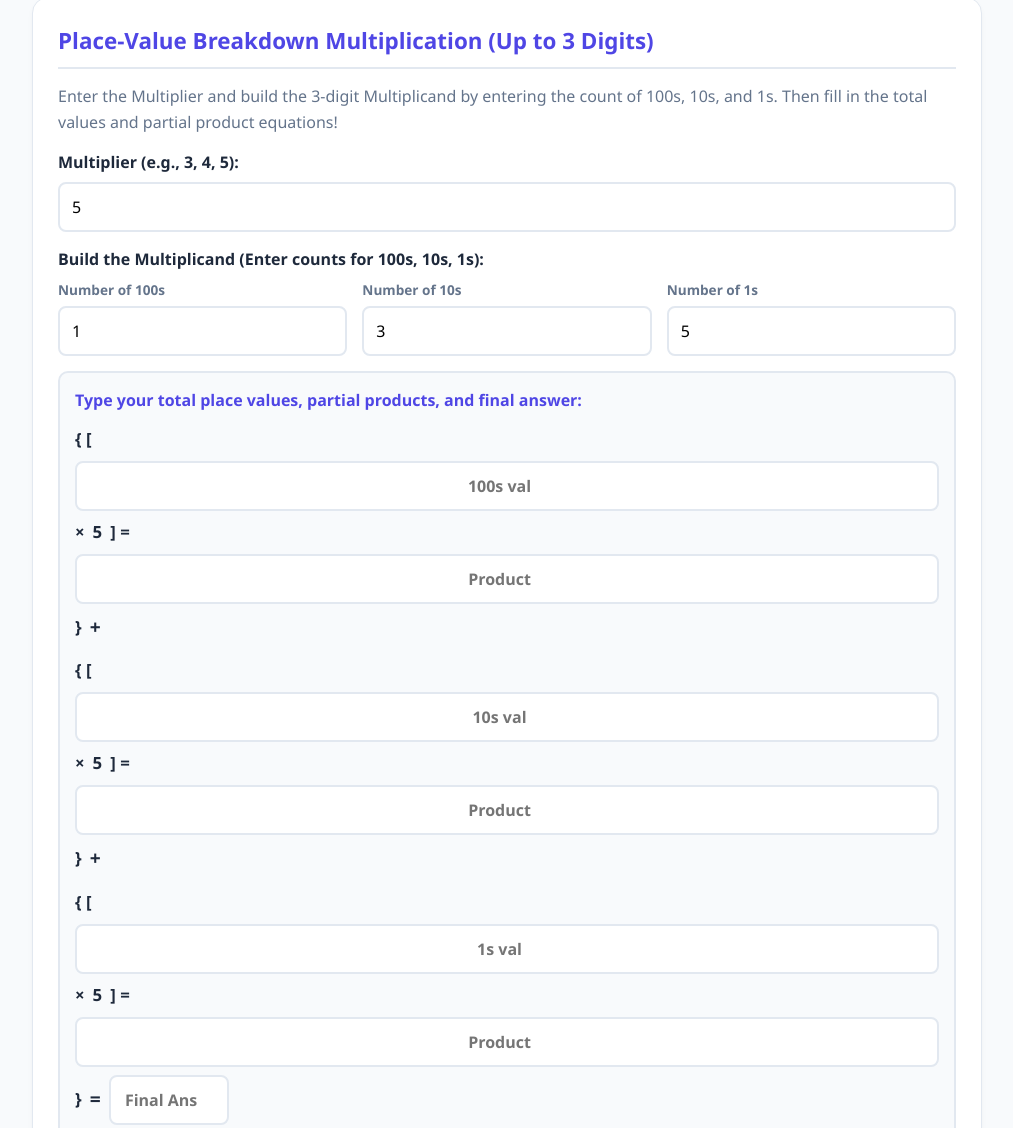
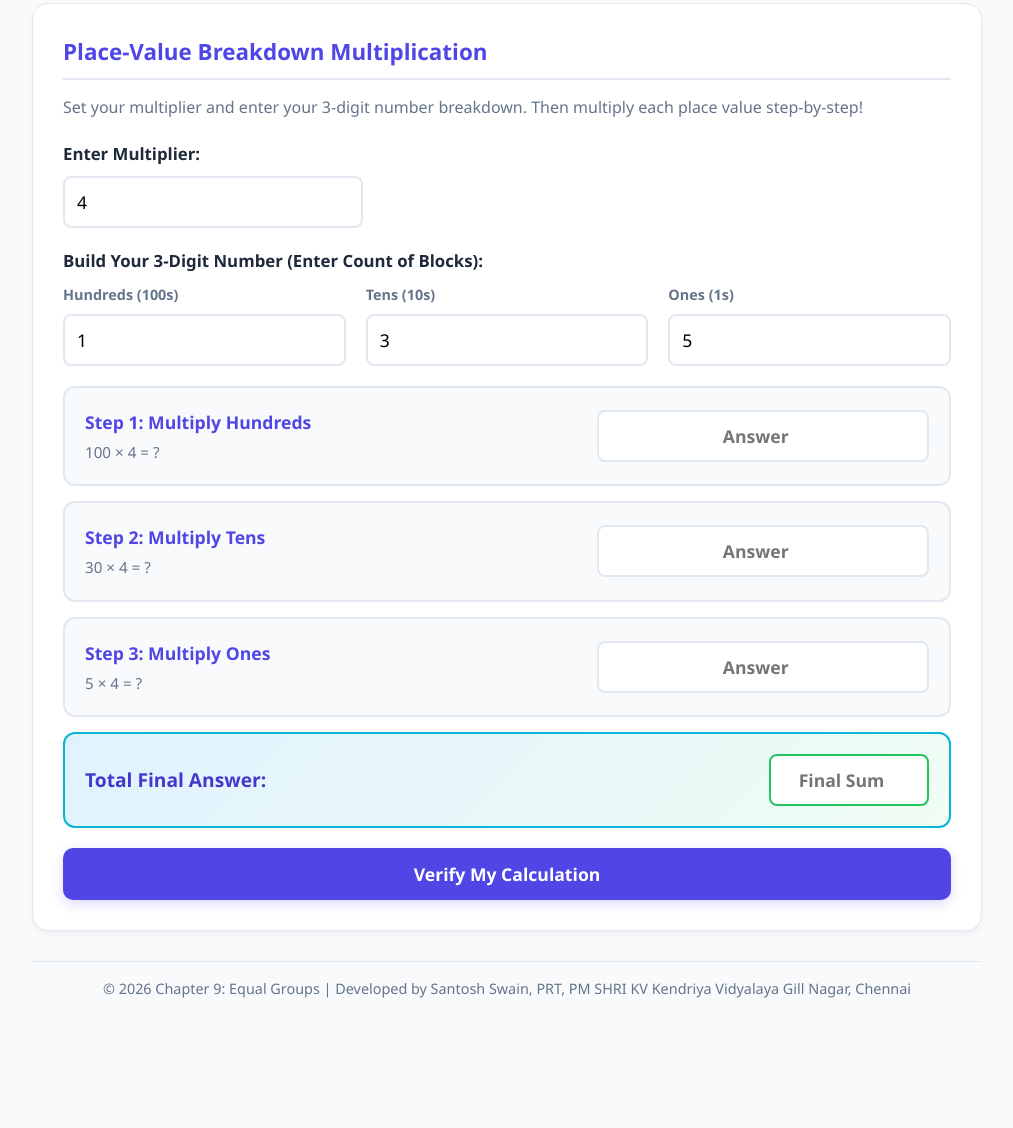
Before and after one commit to swainsantosh850-ctrl/equal-groups-app, a plain HTML site: page index.html in a window 1280 px wide. Shown: the part 265-1393 px from the top of the page, without its empty margins (133-1146 px from the left). After the commit the page ends 1285 px from the top, so only its background shows below. Drawn offline with Linux system fonts and the light colour scheme.

Commit message:
Update index.html

```diff
--- a/index.html
+++ b/index.html
@@ -60,7 +60,7 @@
 
         .nav-tabs {
             display: flex;
-            gap: 10px;
+            gap: 12px;
             margin-bottom: 20px;
             flex-wrap: wrap;
             justify-content: center;
@@ -69,11 +69,11 @@
         .tab-btn {
             background: var(--card-bg);
             border: 2px solid var(--border);
-            padding: 10px 18px;
-            font-size: 0.95rem;
+            padding: 12px 22px;
+            font-size: 1rem;
             font-weight: 600;
             color: var(--text-muted);
-            border-radius: 10px;
+            border-radius: 12px;
             cursor: pointer;
             transition: all 0.2s ease;
         }
@@ -88,7 +88,7 @@
         .card {
             background: var(--card-bg);
             border-radius: 16px;
-            padding: 25px;
+            padding: 30px;
             box-shadow: 0 4px 6px -1px rgba(0, 0, 0, 0.05);
             border: 1px solid var(--border);
             margin-bottom: 20px;
@@ -108,14 +108,15 @@
         }
 
         .input-group {
-            margin-bottom: 15px;
+            margin-bottom: 20px;
         }
 
         label {
             display: block;
             font-weight: 600;
-            margin-bottom: 6px;
+            margin-bottom: 8px;
             color: var(--text-main);
+            font-size: 1.05rem;
         }
 
         input[type="number"] {
@@ -123,9 +124,10 @@
             padding: 12px;
             border: 2px solid var(--border);
             border-radius: 8px;
-            font-size: 1rem;
+            font-size: 1.1rem;
             outline: none;
             transition: border-color 0.2s;
+            background: #fff;
         }
 
         input[type="number"]:focus {
@@ -135,49 +137,88 @@
         .row-inputs {
             display: grid;
             grid-template-columns: repeat(3, 1fr);
+            gap: 20px;
+        }
+
+        /* Clean Card-Style Breakdown Rows instead of confusing brackets */
+        .breakdown-steps-container {
+            display: flex;
+            flex-direction: column;
+            gap: 15px;
+            margin-top: 20px;
+        }
+
+        .step-card {
+            background: #f8fafc;
+            border: 2px solid var(--border);
+            border-radius: 12px;
+            padding: 20px;
+            display: grid;
+            grid-template-columns: 1.5fr 1fr;
+            align-items: center;
             gap: 15px;
         }
 
-        .equation-box {
-            background: #f8fafc;
-            border: 2px solid var(--border);
-            padding: 15px;
-            border-radius: 10px;
+        @media(max-width: 700px) {
+            .step-card {
+                grid-template-columns: 1fr;
+            }
+        }
+
+        .step-title {
+            font-size: 1.1rem;
+            font-weight: 700;
+            color: var(--primary);
+        }
+
+        .step-calculation {
+            display: flex;
+            align-items: center;
+            gap: 10px;
+            justify-content: flex-end;
+        }
+
+        .step-input {
+            width: 130px;
+            padding: 10px;
+            border: 2px solid var(--primary);
+            border-radius: 8px;
+            text-align: center;
+            font-size: 1.1rem;
+            font-weight: bold;
+            background: white;
+        }
+
+        .final-answer-card {
+            background: linear-gradient(135deg, #e0f2fe, #f0fdf4);
+            border: 2px solid var(--accent);
+            border-radius: 12px;
+            padding: 20px;
+            display: flex;
+            justify-content: space-between;
+            align-items: center;
             margin-top: 15px;
         }
 
-        .eq-row {
-            display: flex;
-            align-items: center;
-            gap: 8px;
-            margin-bottom: 15px;
-            flex-wrap: wrap;
-            font-size: 1.05rem;
-            font-weight: 600;
-        }
-
-        .eq-input {
-            width: 90px;
-            padding: 8px;
-            border: 2px solid var(--primary);
-            border-radius: 6px;
-            text-align: center;
-            font-size: 1rem;
-            font-weight: bold;
+        .final-answer-card label {
+            margin: 0;
+            font-size: 1.2rem;
+            color: var(--primary-dark);
         }
 
         button.action-btn {
             background: var(--primary);
             color: white;
             border: none;
-            padding: 12px 20px;
-            font-size: 1rem;
+            padding: 14px 20px;
+            font-size: 1.1rem;
             font-weight: 600;
-            border-radius: 8px;
+            border-radius: 10px;
             cursor: pointer;
             width: 100%;
             transition: background 0.2s;
-            margin-top: 10px;
+            margin-top: 20px;
+            box-shadow: 0 4px 12px rgba(79, 70, 229, 0.2);
         }
 
         button.action-btn:hover {
@@ -188,9 +229,9 @@
             margin-top: 20px;
             padding: 20px;
             background: #f1f5f9;
-            border-radius: 8px;
-            border-left: 4px solid var(--accent);
-            font-size: 1.05rem;
+            border-radius: 10px;
+            border-left: 5px solid var(--accent);
+            font-size: 1.1rem;
         }
 
         footer {
@@ -219,69 +260,69 @@
 
     <!-- MODULE 1: PLACE-VALUE BREAKDOWN -->
     <div id="breakdown" class="card active">
-        <h2>Place-Value Breakdown Multiplication (Up to 3 Digits)</h2>
-        <p style="margin-bottom: 15px; color: var(--text-muted);">Enter the Multiplier and build the 3-digit Multiplicand by entering the count of 100s, 10s, and 1s. Then fill in the total values and partial product equations!</p>
+        <h2>Place-Value Breakdown Multiplication</h2>
+        <p style="margin-bottom: 20px; color: var(--text-muted);">Set your multiplier and enter your 3-digit number breakdown. Then multiply each place value step-by-step!</p>
 
-        <div class="input-group">
-            <label for="bdMultiplier">Multiplier (e.g., 3, 4, 5):</label>
-            <input type="number" id="bdMultiplier" min="1" max="9" value="5" oninput="updateMultiplierDisplay()">
+        <div class="input-group" style="max-width: 300px;">
+            <label for="bdMultiplier">Enter Multiplier:</label>
+            <input type="number" id="bdMultiplier" min="1" max="9" value="4" oninput="updateBreakdownLabels()">
         </div>
 
-        <label>Build the Multiplicand (Enter counts for 100s, 10s, 1s):</label>
+        <label>Build Your 3-Digit Number (Enter Count of Blocks):</label>
         <div class="row-inputs input-group">
             <div>
-                <label style="font-size:0.85rem; color:var(--text-muted);">Number of 100s</label>
-                <input type="number" id="count100s" min="0" max="9" value="1">
+                <label style="font-size:0.9rem; color:var(--text-muted);">Hundreds (100s)</label>
+                <input type="number" id="count100s" min="0" max="9" value="1" oninput="updateBreakdownLabels()">
             </div>
             <div>
-                <label style="font-size:0.85rem; color:var(--text-muted);">Number of 10s</label>
-                <input type="number" id="count10s" min="0" max="9" value="3">
+                <label style="font-size:0.9rem; color:var(--text-muted);">Tens (10s)</label>
+                <input type="number" id="count10s" min="0" max="9" value="3" oninput="updateBreakdownLabels()">
             </div>
             <div>
-                <label style="font-size:0.85rem; color:var(--text-muted);">Number of 1s</label>
-                <input type="number" id="count1s" min="0" max="9" value="5">
+                <label style="font-size:0.9rem; color:var(--text-muted);">Ones (1s)</label>
+                <input type="number" id="count1s" min="0" max="9" value="5" oninput="updateBreakdownLabels()">
             </div>
         </div>
 
-        <div class="equation-box">
-            <p style="margin-bottom: 12px; font-weight: bold; color: var(--primary);">Type your total place values, partial products, and final answer:</p>
-
-            <!-- Row for 100s -->
-            <div class="eq-row">
-                <span>{ [</span>
-                <input type="number" class="eq-input" id="val100" placeholder="100s val">
-                <span>×</span>
-                <span class="displayMultiplier">5</span>
-                <span>] =</span>
-                <input type="number" class="eq-input" id="ans100" placeholder="Product">
-                <span>}</span>
-                <span style="font-size: 1.2rem; font-weight: bold;">+</span>
+        <div class="breakdown-steps-container">
+            <!-- Step 1: Hundreds -->
+            <div class="step-card">
+                <div>
+                    <div class="step-title">Step 1: Multiply Hundreds</div>
+                    <div id="desc100" style="color: var(--text-muted); font-size: 0.95rem; margin-top: 4px;">100 × 4 = ?</div>
+                </div>
+                <div class="step-calculation">
+                    <input type="number" class="step-input" id="ans100" placeholder="Answer">
+                </div>
             </div>
 
-            <!-- Row for 10s -->
-            <div class="eq-row">
-                <span>{ [</span>
-                <input type="number" class="eq-input" id="val10" placeholder="10s val">
-                <span>×</span>
-                <span class="displayMultiplier">5</span>
-                <span>] =</span>
-                <input type="number" class="eq-input" id="ans10" placeholder="Product">
-                <span>}</span>
-                <span style="font-size: 1.2rem; font-weight: bold;">+</span>
+            <!-- Step 2: Tens -->
+            <div class="step-card">
+                <div>
+                    <div class="step-title">Step 2: Multiply Tens</div>
+                    <div id="desc10" style="color: var(--text-muted); font-size: 0.95rem; margin-top: 4px;">30 × 4 = ?</div>
+                </div>
+                <div class="step-calculation">
+                    <input type="number" class="step-input" id="ans10" placeholder="Answer">
+                </div>
             </div>
 
-            <!-- Row for 1s -->
-            <div class="eq-row">
-                <span>{ [</span>
-                <input type="number" class="eq-input" id="val1" placeholder="1s val">
-                <span>×</span>
-                <span class="displayMultiplier">5</span>
-                <span>] =</span>
-                <input type="number" class="eq-input" id="ans1" placeholder="Product">
-                <span>}</span>
-                <span style="font-size: 1.2rem; font-weight: bold;">=</span>
-                <input type="number" class="eq-input" id="ansFinal" placeholder="Final Ans" style="width: 120px;">
+            <!-- Step 3: Ones -->
+            <div class="step-card">
+                <div>
+                    <div class="step-title">Step 3: Multiply Ones</div>
+                    <div id="desc1" style="color: var(--text-muted); font-size: 0.95rem; margin-top: 4px;">5 × 4 = ?</div>
                 </div>
+                <div class="step-calculation">
+                    <input type="number" class="step-input" id="ans1" placeholder="Answer">
+                </div>
+            </div>
+        </div>
+
+        <!-- Final Answer Box -->
+        <div class="final-answer-card">
+            <label for="ansFinal"><strong>Total Final Answer:</strong></label>
+            <input type="number" class="step-input" id="ansFinal" placeholder="Final Sum" style="width: 160px; border-color: var(--success);">
         </div>
 
         <button class="action-btn" onclick="verifyBreakdownAnswer()">Verify My Calculation</button>
@@ -292,31 +333,45 @@
     <!-- MODULE 2: DOUBLING & HALVING -->
     <div id="doubling" class="card">
         <h2>Doubling and Halving Mental Math Strategy</h2>
-        <p style="margin-bottom: 15px; color: var(--text-muted);">Pair an <strong>even multiplier</strong> with a <strong>multiple of 5</strong> (up to 3 digits). Type your half and double values to solve!</p>
+        <p style="margin-bottom: 20px; color: var(--text-muted);">Pair an <strong>even multiplier</strong> with a <strong>multiple of 5</strong>. Follow the clean steps below to solve easily!</p>
 
-        <div class="input-group">
-            <label for="dhEvenMultiplier">Even Multiplier (e.g., 4, 6, 8):</label>
+        <div class="row-inputs input-group">
+            <div>
+                <label for="dhEvenMultiplier">Even Multiplier:</label>
                 <input type="number" id="dhEvenMultiplier" min="2" max="8" step="2" value="4">
             </div>
-
-        <div class="input-group">
-            <label for="dhMultipleOf5">Number (Multiple of 5, up to 3 digits, e.g., 35, 125, 250):</label>
+            <div>
+                <label for="dhMultipleOf5">Number (Multiple of 5):</label>
                 <input type="number" id="dhMultipleOf5" min="5" max="995" step="5" value="35">
             </div>
+            <div></div>
+        </div>
 
-        <div class="row-inputs input-group" style="margin-top: 15px;">
+        <div class="breakdown-steps-container">
+            <div class="step-card">
                 <div>
-                <label for="inputHalf">Making Half (Multiplier ÷ 2):</label>
-                <input type="number" id="inputHalf" placeholder="Type half">
+                    <div class="step-title">1. Making Half</div>
+                    <div style="color: var(--text-muted); font-size: 0.95rem;">Divide the multiplier by 2</div>
                 </div>
+                <div class="step-calculation">
+                    <input type="number" class="step-input" id="inputHalf" placeholder="Half value">
+                </div>
+            </div>
+
+            <div class="step-card">
                 <div>
-                <label for="inputDouble">Making Double (Number × 2):</label>
-                <input type="number" id="inputDouble" placeholder="Type double">
+                    <div class="step-title">2. Making Double</div>
+                    <div style="color: var(--text-muted); font-size: 0.95rem;">Multiply the number by 2</div>
                 </div>
-            <div>
-                <label for="inputFinalAns">Final Answer:</label>
-                <input type="number" id="inputFinalAns" placeholder="Type final ans">
+                <div class="step-calculation">
+                    <input type="number" class="step-input" id="inputDouble" placeholder="Double value">
                 </div>
+            </div>
+        </div>
+
+        <div class="final-answer-card">
+            <label for="inputFinalAns"><strong>New Simplified Problem Product:</strong></label>
+            <input type="number" class="step-input" id="inputFinalAns" placeholder="Final Answer" style="width: 160px; border-color: var(--success);">
         </div>
 
         <button class="action-btn" onclick="verifyDoublingHalving()">Verify Strategy & Explanation</button>
@@ -338,11 +393,19 @@
         event.currentTarget.classList.add('active');
     }
 
-    function updateMultiplierDisplay() {
-        const m = document.getElementById('bdMultiplier').value || '5';
-        document.querySelectorAll('.displayMultiplier').forEach(el => {
-            el.innerText = m;
-        });
+    function updateBreakdownLabels() {
+        const m = document.getElementById('bdMultiplier').value || '4';
+        const c100 = document.getElementById('count100s').value || '0';
+        const c10 = document.getElementById('count10s').value || '0';
+        const c1 = document.getElementById('count1s').value || '0';
+
+        const val100 = c100 * 100;
+        const val10 = c10 * 10;
+        const val1 = parseInt(c1) || 0;
+
+        document.getElementById('desc100').innerText = `${val100} × ${m} = ?`;
+        document.getElementById('desc10').innerText = `${val10} × ${m} = ?`;
+        document.getElementById('desc1').innerText = `${val1} × ${m} = ?`;
     }
 
     function verifyBreakdownAnswer() {
@@ -351,52 +414,74 @@
         const c10 = parseInt(document.getElementById('count10s').value) || 0;
         const c1 = parseInt(document.getElementById('count1s').value) || 0;
 
-        // Student typed values for place values
-        const userVal100 = parseInt(document.getElementById('val100').value);
-        const userVal10 = parseInt(document.getElementById('val10').value);
-        const userVal1 = parseInt(document.getElementById('val1').value);
-
-        // Student typed partial products & final answer
         const userAns100 = parseInt(document.getElementById('ans100').value);
         const userAns10 = parseInt(document.getElementById('ans10').value);
         const userAns1 = parseInt(document.getElementById('ans1').value);
         const userFinal = parseInt(document.getElementById('ansFinal').value);
-
         const output = document.getElementById('breakdownOutput');
 
         const totalNumber = (c100 * 100) + (c10 * 10) + c1;
-
-        const correctVal100 = c100 * 100;
-        const correctVal10 = c10 * 10;
-        const correctVal1 = c1;
-
-        const correct100 = correctVal100 * m;
-        const correct10 = correctVal10 * m;
-        const correct1 = correctVal1 * m;
+        const correct100 = (c100 * 100) * m;
+        const correct10 = (c10 * 10) * m;
+        const correct1 = c1 * m;
         const correctFinal = totalNumber * m;
 
-        let areValuesCorrect = (userVal100 === correctVal100 && userVal10 === correctVal10 && userVal1 === correctVal1);
-        let areProductsCorrect = (userAns100 === correct100 && userAns10 === correct10 && userAns1 === correct1 && userFinal === correctFinal);
+        let isCorrect = (userAns100 === correct100 && userAns10 === correct10 && userAns1 === correct1 && userFinal === correctFinal);
 
         output.style.display = 'block';
 
-        if (areValuesCorrect && areProductsCorrect) {
-            output.innerHTML = `<span style="color:var(--success); font-weight:bold;">🎉 Fantastic job! Your place values, partial products, and final answer are all correct.</span><br><br>` +
-                `<strong>Equation Solved:</strong> ${totalNumber} × ${m} = <strong>${correctFinal}</strong>`;
+        if (isCorrect) {
+            output.innerHTML = `<span style="color:var(--success); font-weight:bold;">🎉 Fantastic job! All your partial products and final answer are correct.</span><br><br>` +
+                `<strong>Equation:</strong> ${totalNumber} × ${m} = <strong>${correctFinal}</strong>`;
         } else {
-            let msg = `<span style="color:var(--error); font-weight:bold;">❌ Not quite right. Check your values and calculations!</span><br><br>`;
-            if (!areValuesCorrect) {
-                msg += `• <strong>Hint on Place Values:</strong> Based on your counts (${c100} hundreds, ${c10} tens, ${c1} ones), the values should be <strong>${correctVal100}</strong>, <strong>${correctVal10}</strong>, and <strong>${correctVal1}</strong>.<br>`;
-            }
-            if (!areProductsCorrect) {
-                msg += `• <strong>Correct Products:</strong> (${correctVal100} × ${m}) = ${correct100} | (${correctVal10} × ${m}) = ${correct10} | (${correctVal1} × ${m}) = ${correct1} (Total: ${correctFinal})<br>`;
-            }
-            output.innerHTML = msg;
+            output.innerHTML = `<span style="color:var(--error); font-weight:bold;">❌ Not quite right. Check your calculations!</span><br><br>` +
+                `<strong>Correct Breakdown for ${totalNumber} × ${m}:</strong><br>` +
+                `• Hundreds (${c100 * 100} × ${m}) = <strong>${correct100}</strong><br>` +
+                `• Tens (${c10 * 10} × ${m}) = <strong>${correct10}</strong><br>` +
+                `• Ones (${c1} × ${m}) = <strong>${correct1}</strong><br>` +
+                `• Final Sum = <strong>${correctFinal}</strong>`;
         }
     }
 
-    // Initialize multiplier display on load
-    updateMultiplierDisplay();
+    function verifyDoublingHalving() {
+        const multiplier = parseInt(document.getElementById('dhEvenMultiplier').value) || 0;
+        const number = parseInt(document.getElementById('dhMultipleOf5').value) || 0;
+        const userHalf = parseInt(document.getElementById('inputHalf').value);
+        const userDouble = parseInt(document.getElementById('inputDouble').value);
+        const userFinal = parseInt(document.getElementById('inputFinalAns').value);
+        const output = document.getElementById('doublingOutput');
+
+        output.style.display = 'block';
+
+        if (multiplier % 2 !== 0) {
+            output.innerHTML = '<span style="color:var(--error);">Please select an even multiplier (e.g., 2, 4, 6, 8) for halving.</span>';
+            return;
+        }
+
+        const correctHalf = multiplier / 2;
+        const correctDouble = number * 2;
+        const correctFinal = correctHalf * correctDouble;
+
+        let isCorrect = (userHalf === correctHalf && userDouble === correctDouble && userFinal === correctFinal);
+
+        if (isCorrect) {
+            output.innerHTML = `<span style="color:var(--success); font-weight:bold;">🎉 Excellent! All steps are correct.</span><br><br>` +
+                `<strong>Step-by-Step Explanation:</strong><br>` +
+                `1. Original problem: ${multiplier} × ${number}<br>` +
+                `2. <strong>Making Half:</strong> ${multiplier} ÷ 2 = ${correctHalf}<br>` +
+                `3. <strong>Making Double:</strong> ${number} × 2 = ${correctDouble}<br>` +
+                `4. <strong>Final Verification:</strong> ${correctHalf} × ${correctDouble} = <strong>${correctFinal}</strong>`;
+        } else {
+            output.innerHTML = `<span style="color:var(--error); font-weight:bold;">❌ Not quite right. Check your values!</span><br><br>` +
+                `<strong>Correct Breakdown:</strong><br>` +
+                `• Making Half (${multiplier} ÷ 2) = <strong>${correctHalf}</strong><br>` +
+                `• Making Double (${number} × 2) = <strong>${correctDouble}</strong><br>` +
+                `• Final Answer (${correctHalf} × ${correctDouble}) = <strong>${correctFinal}</strong>`;
+        }
+    }
+
+    // Initialize labels on load
+    updateBreakdownLabels();
 </script>
 
 </body>
```
Lines whose indentation alone changed are shown as unchanged.
